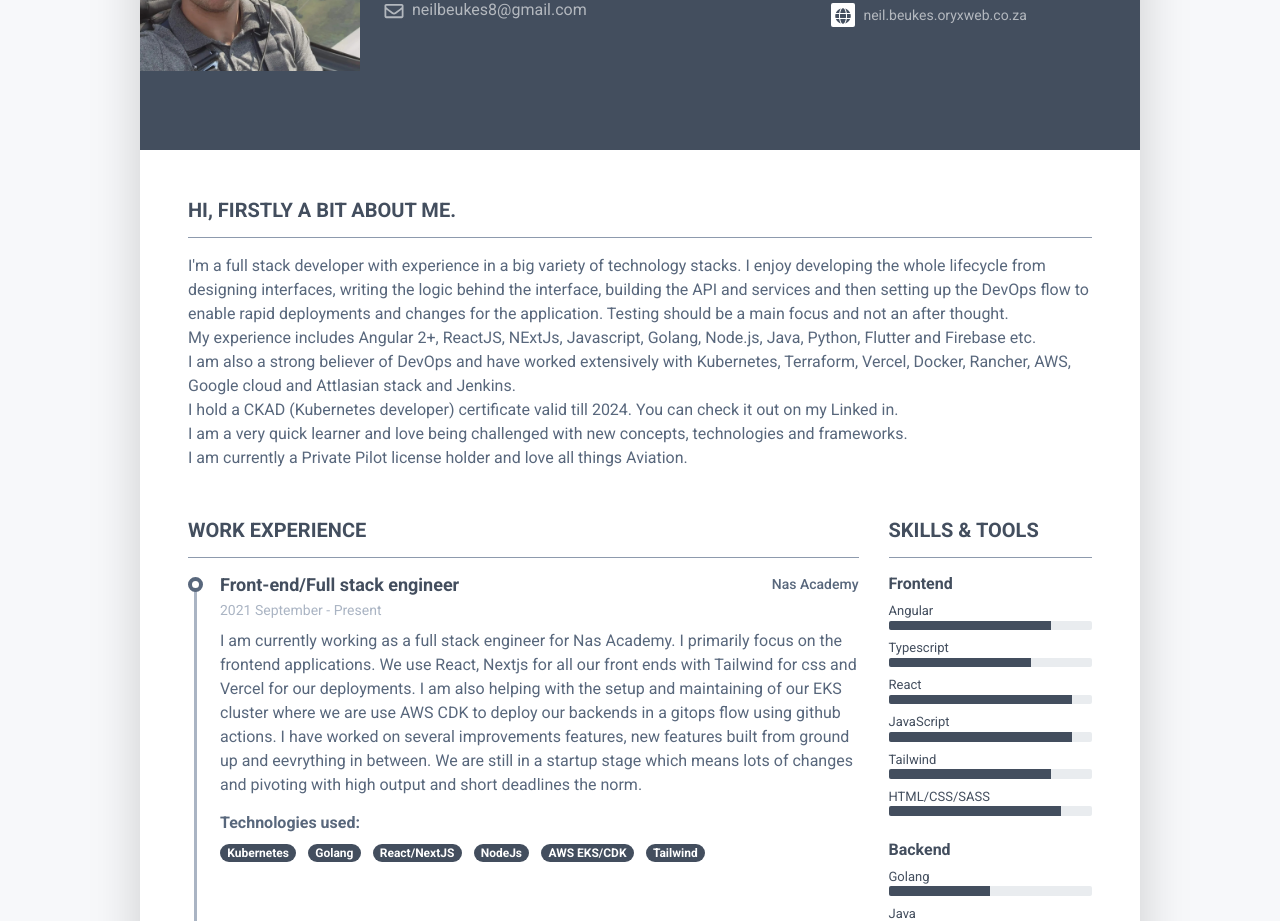
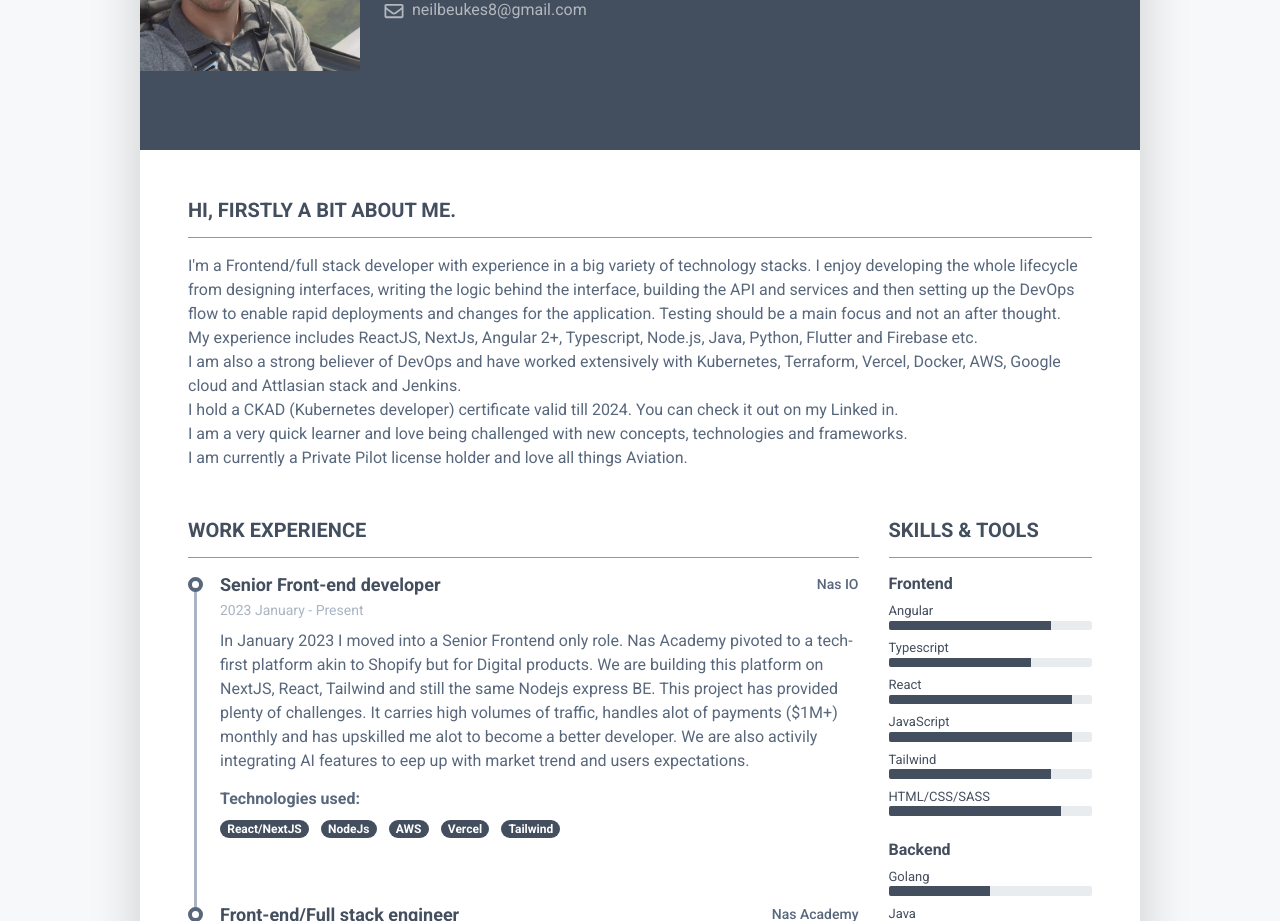
Before and after one commit to neilbeukes/neilbeukes.github.io, a plain HTML site: page index.html in a window 1280 px wide. Shown: the part 179-1100 px from the top of the page. Drawn offline with Linux system fonts and the light colour scheme.

Commit message:
Updated index

```diff
--- a/index.html
+++ b/index.html
@@ -36,7 +36,7 @@
           <div class="media flex-column flex-md-row">
             <img
               class="mr-3 img-fluid picture mx-auto"
-              src="assets/images/profile.jpg"
+              src="assets/images/profile1.jpg"
               alt=""
             />
             <div
@@ -80,22 +80,6 @@
                       >github.com/ZackAfro</a
                     >
                   </li>
-                  <li class="mb-3">
-                    <a target="_blank" href="http://www.twitter.com/NeilBeukes"
-                      ><span class="fa-container text-center mr-2"
-                        ><i class="fab fa-twitter fa-fw"></i></span
-                      >twitter.com/NeilBeukes</a
-                    >
-                  </li>
-                  <li class="mb-3">
-                    <a
-                      target="_blank"
-                      href="http://www.neil.beukes.oryxweb.co.za"
-                      ><span class="fa-container text-center mr-2"
-                        ><i class="fas fa-globe"></i></span
-                      >neil.beukes.oryxweb.co.za</a
-                    >
-                  </li>
                 </ul>
               </div>
               <!--//secondary-info-->
@@ -113,7 +97,7 @@
             </h2>
             <div class="resume-section-content">
               <p class="mb-0">
-                I'm a full stack developer with experience in a big variety of
+                I'm a Frontend/full stack developer with experience in a big variety of
                 technology stacks. I enjoy developing the whole lifecycle from
                 designing interfaces, writing the logic behind the interface,
                 building the API and services and then setting up the DevOps
@@ -121,11 +105,11 @@
                 application. Testing should be a main focus and not an after
                 thought.
                 <br />
-                My experience includes Angular 2+, ReactJS, NExtJs, Javascript,
-                Golang, Node.js, Java, Python, Flutter and Firebase etc.
+                My experience includes ReactJS, NextJs, Angular 2+, Typescript,
+                Node.js, Java, Python, Flutter and Firebase etc.
                 <br />
                 I am also a strong believer of DevOps and have worked
-                extensively with Kubernetes, Terraform, Vercel, Docker, Rancher,
+                extensively with Kubernetes, Terraform, Vercel, Docker,
                 AWS, Google cloud and Attlasian stack and Jenkins.
                 <br />
                 I hold a CKAD (Kubernetes developer) certificate valid till
@@ -150,6 +134,71 @@
                 </h2>
                 <div class="resume-section-content">
                   <div class="resume-timeline position-relative">
+                     <article
+                      class="resume-timeline-item position-relative pb-5"
+                    >
+                      <div class="resume-timeline-item-header mb-2">
+                        <div class="d-flex flex-column flex-md-row">
+                          <h3
+                            class="resume-position-title font-weight-bold mb-1"
+                          >
+                            Senior Front-end developer
+                          </h3>
+                          <div class="resume-company-name ml-auto">
+                            Nas IO
+                          </div>
+                        </div>
+                        <!--//row-->
+                        <div class="resume-position-time">
+                          2023 January - Present
+                        </div>
+                      </div>
+                      <!--//resume-timeline-item-header-->
+                      <div class="resume-timeline-item-desc">
+                        <p>
+                          In January 2023 I moved into a Senior Frontend only role. Nas Academy
+                          pivoted to a tech-first platform akin to Shopify but for Digital products. We are
+                          building this platform on NextJS, React, Tailwind and still the same Nodejs express BE.
+                          This project has provided plenty of challenges. It carries high volumes of traffic, handles
+                          alot of payments ($1M+) monthly and has upskilled me alot to become a better developer.
+                          We are also activily integrating AI features to eep up with market trend and users expectations.
+                        </p>
+
+                        <h4
+                          class="resume-timeline-item-desc-heading font-weight-bold"
+                        >
+                          Technologies used:
+                        </h4>
+                        <ul class="list-inline">
+                          <li class="list-inline-item">
+                            <span class="badge badge-primary badge-pill"
+                              >React/NextJS</span
+                            >
+                          </li>
+                          <li class="list-inline-item">
+                            <span class="badge badge-primary badge-pill"
+                              >NodeJs</span
+                            >
+                          </li>
+                          <li class="list-inline-item">
+                            <span class="badge badge-primary badge-pill"
+                              >AWS</span
+                            >
+                          </li>
+                          <li class="list-inline-item">
+                            <span class="badge badge-primary badge-pill"
+                              >Vercel</span
+                            >
+                          </li>
+                          <li class="list-inline-item">
+                            <span class="badge badge-primary badge-pill"
+                              >Tailwind</span
+                            >
+                          </li>
+                        </ul>
+                      </div>
+                      <!--//resume-timeline-item-desc-->
+                    </article>
                     <article
                       class="resume-timeline-item position-relative pb-5"
                     >
@@ -166,7 +215,7 @@
                         </div>
                         <!--//row-->
                         <div class="resume-position-time">
-                          2021 September - Present
+                          2021 September - 2023 January
                         </div>
                       </div>
                       <!--//resume-timeline-item-header-->
```
Also changed, not shown: assets/images/profile1.jpg (renamed from assets/images/profile.jpg).
